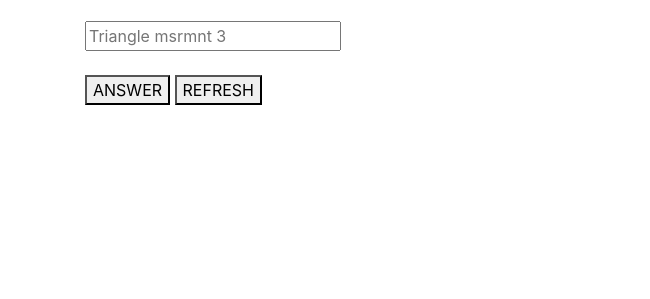
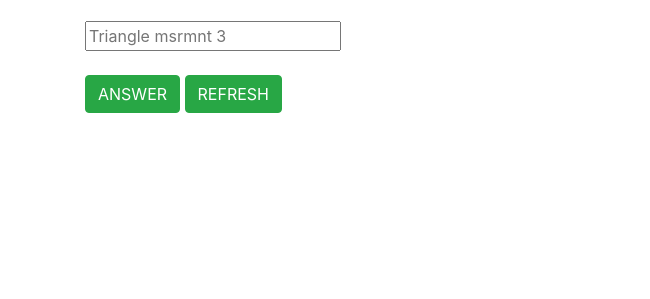
Before and after one commit to Rahma-osman/Triangle-tracker, a plain HTML site: page index.html in a window 1280 px wide. Shown: the part 367-666 px from the top of the page, 0-650 px from the left. Drawn offline with Linux system fonts and the light colour scheme; grey boxes are pictures that could not be loaded.

Commit message:
Adding of bootstrap styling to buttons

```diff
--- a/index.html
+++ b/index.html
@@ -30,8 +30,8 @@
             <input id="dimension3" type="number" name="" value="" placeholder="Triangle msrmnt 3">
             <br>
             <br>
-            <button id="answer" type="button" name="button">ANSWER</button>
-            <button id="refresh"type="button" name="button">REFRESH</button>
+            <button class="btn btn-success" id="answer" type="button" name="button">ANSWER</button>
+            <button class="btn btn-success" type="reset" name="button" value="reset">REFRESH</button>
           </form>
         </div>
         <div class="col-md-6">
```
